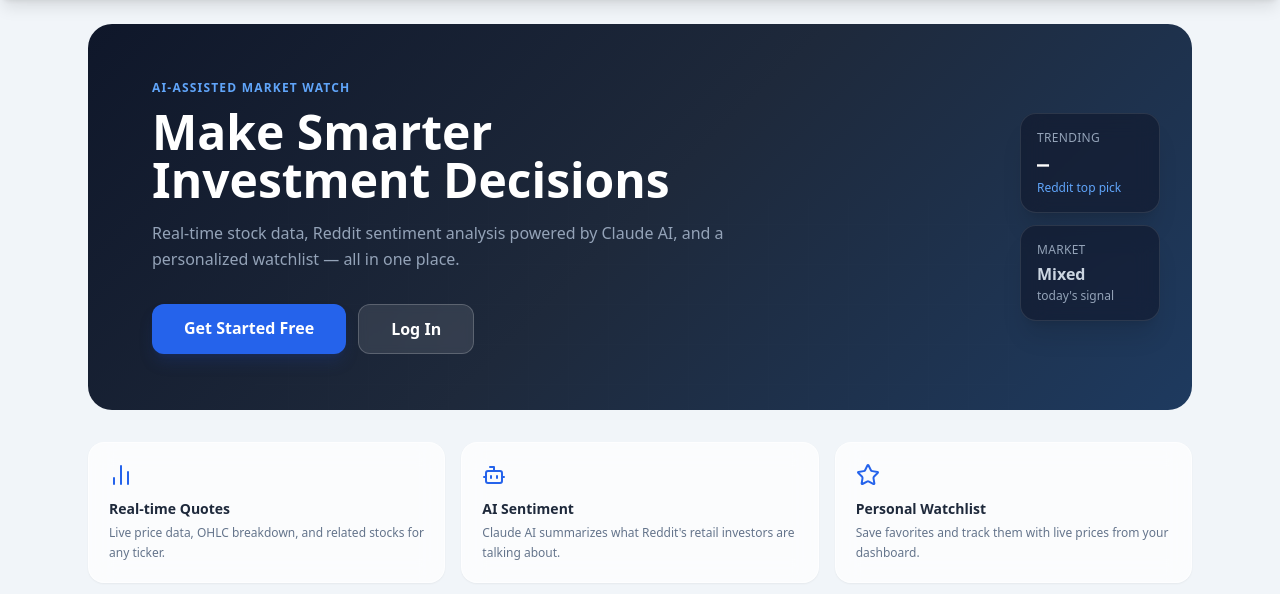
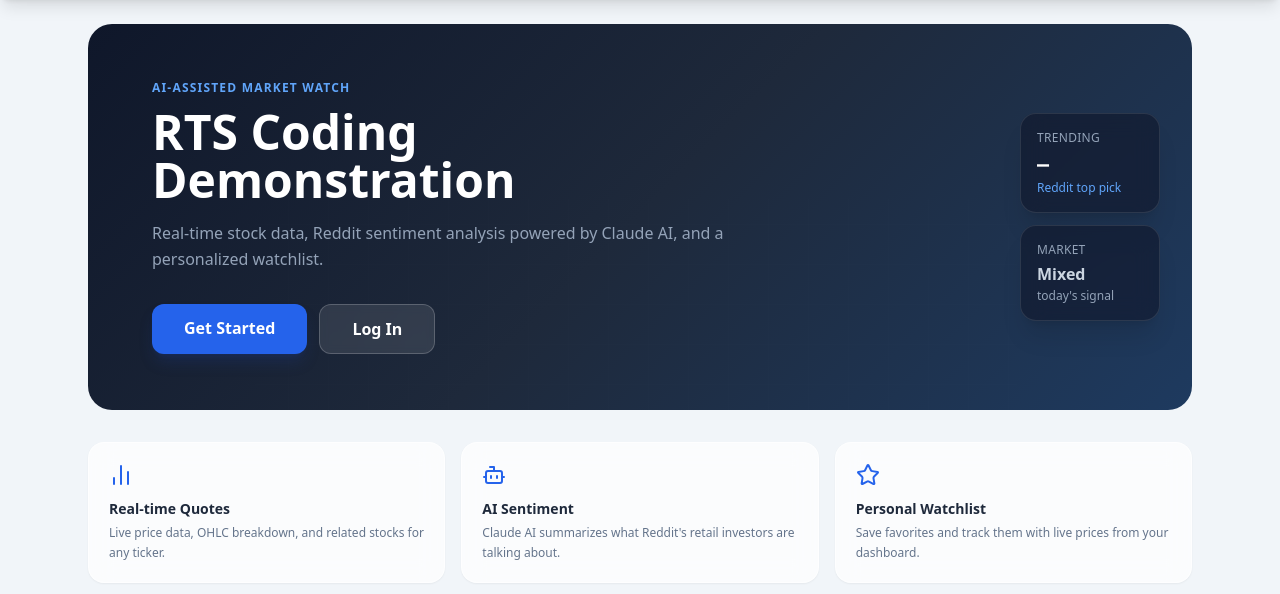
Before and after one commit to Qrwtn/RTS-Assesment, a Python web app: template app/templates/stock/dashboard.html in a window 1280 px wide. Shown: the part 56-650 px from the top of the page. Run offline with Jinja, Linux system fonts and the light colour scheme; the template is opened without the code that fills it, so the values that code supplies are empty; some libraries are stand-ins or nearby versions.

Commit message:
Change language in the hero

```diff
--- a/app/templates/stock/dashboard.html
+++ b/app/templates/stock/dashboard.html
@@ -1166,12 +1166,12 @@ async function loadAiInsights(symbol) {
   <div class="relative z-10 px-8 py-14 sm:px-16">
     <div class="max-w-xl">
       <p class="text-blue-400 text-xs font-semibold tracking-widest uppercase mb-3">AI-Assisted Market Watch</p>
-      <h1 class="text-4xl sm:text-5xl font-bold text-white leading-tight">Make Smarter<br/>Investment Decisions</h1>
+      <h1 class="text-4xl sm:text-5xl font-bold text-white leading-tight">RTS Coding<br/>Demonstration</h1>
       <p class="text-slate-400 mt-4 text-base leading-relaxed">
-        Real-time stock data, Reddit sentiment analysis powered by Claude AI, and a personalized watchlist — all in one place.
+        Real-time stock data, Reddit sentiment analysis powered by Claude AI, and a personalized watchlist.
       </p>
       <div class="flex flex-wrap gap-3 mt-8">
-        <a href="/signup" class="bg-blue-600 hover:bg-blue-500 text-white font-semibold px-8 py-3 rounded-xl transition shadow-lg shadow-blue-900/30">Get Started Free</a>
+        <a href="/signup" class="bg-blue-600 hover:bg-blue-500 text-white font-semibold px-8 py-3 rounded-xl transition shadow-lg shadow-blue-900/30">Get Started</a>
         <a href="/login" class="bg-white/10 hover:bg-white/20 text-white border border-white/20 font-semibold px-8 py-3 rounded-xl transition backdrop-blur-sm">Log In</a>
       </div>
     </div>
@@ -1248,7 +1248,7 @@ async function loadAiInsights(symbol) {
   </div>
   <p class="text-xs text-slate-400 mt-3 text-center">
     Curated watchlist · refreshed every 5 min ·
-    <a href="/signup" class="text-blue-500 hover:underline">Sign up free</a> to search any ticker
+    <a href="/signup" class="text-blue-500 hover:underline">Sign up</a> to search any ticker
   </p>
 </div>
 {% endif %}
```
